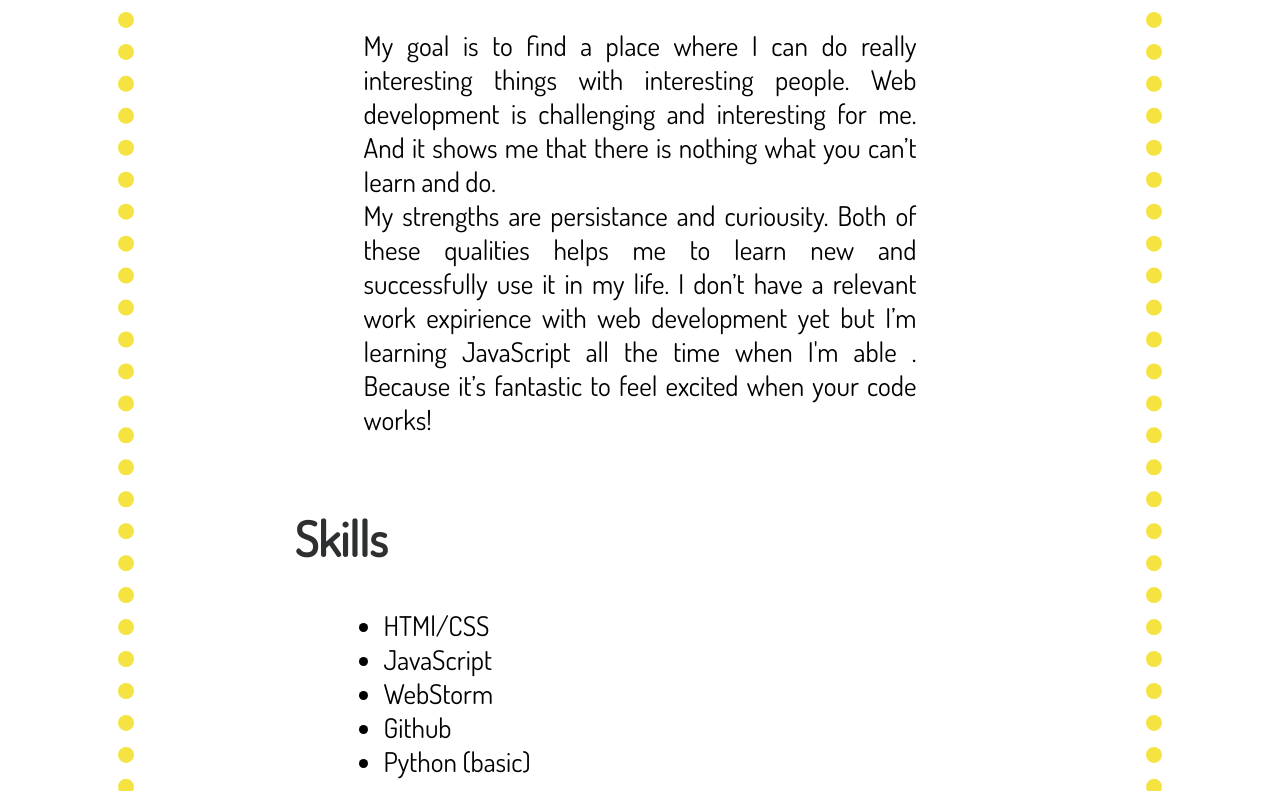
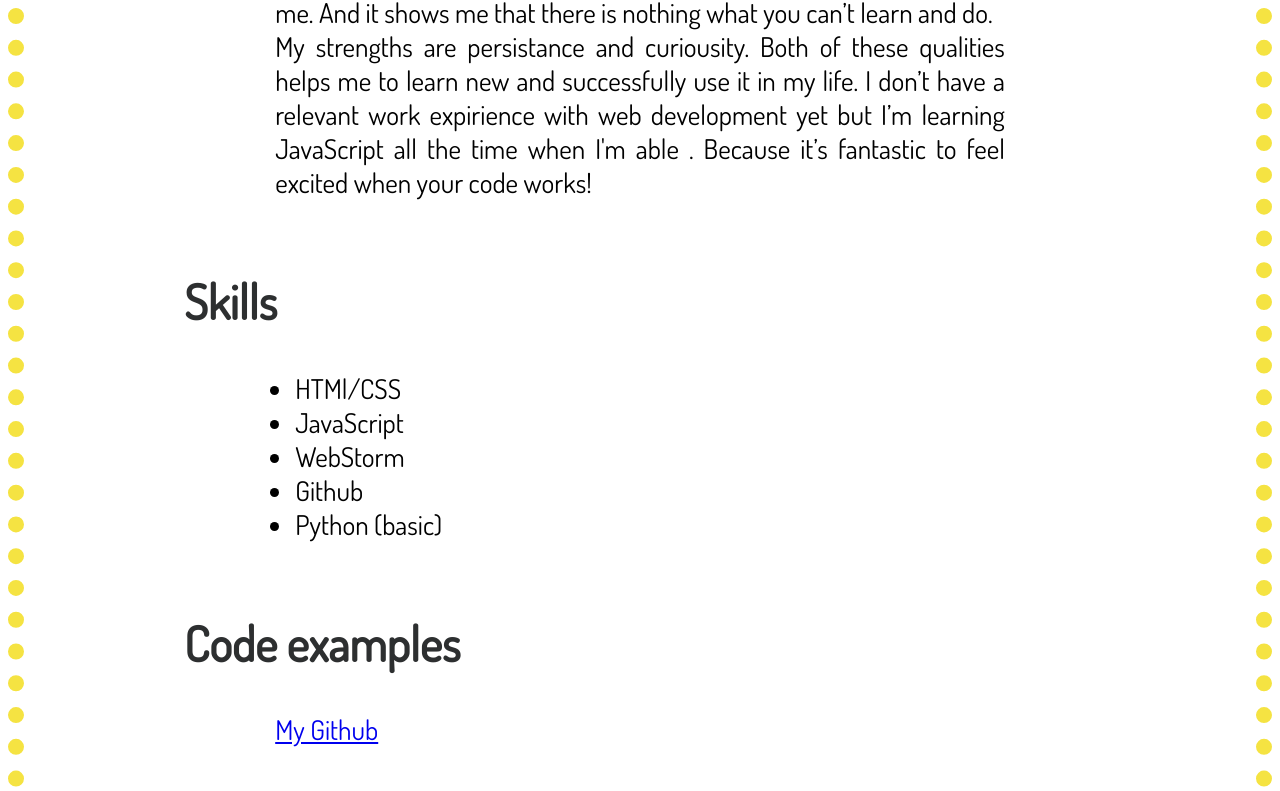
Before and after one commit to milothea/rsschool-cv, a plain HTML site: page cv.html in a window 1280 px wide. Shown: the part 754-1545 px from the top of the page. Drawn offline with Linux system fonts and the light colour scheme.

Commit message:
refactor: change width of wrapper

```diff
--- a/css/styles.css
+++ b/css/styles.css
@@ -13,8 +13,7 @@ h2 {
 }
 
 .wrapper {
-    height: 90%;
-    width: 80%;
+    width: 80remgi;
     margin: 5% auto;
     border: 1rem dotted #f5e342;
 }
```
